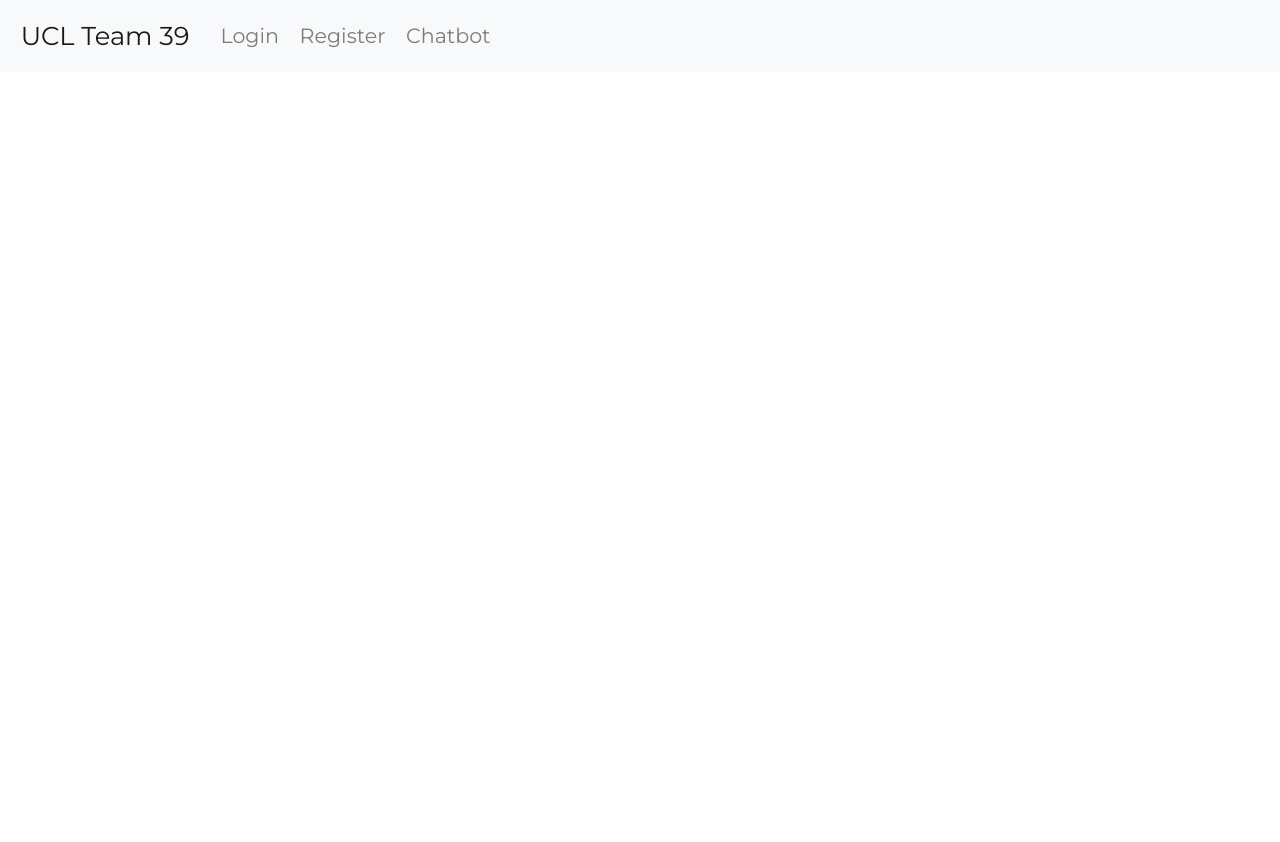
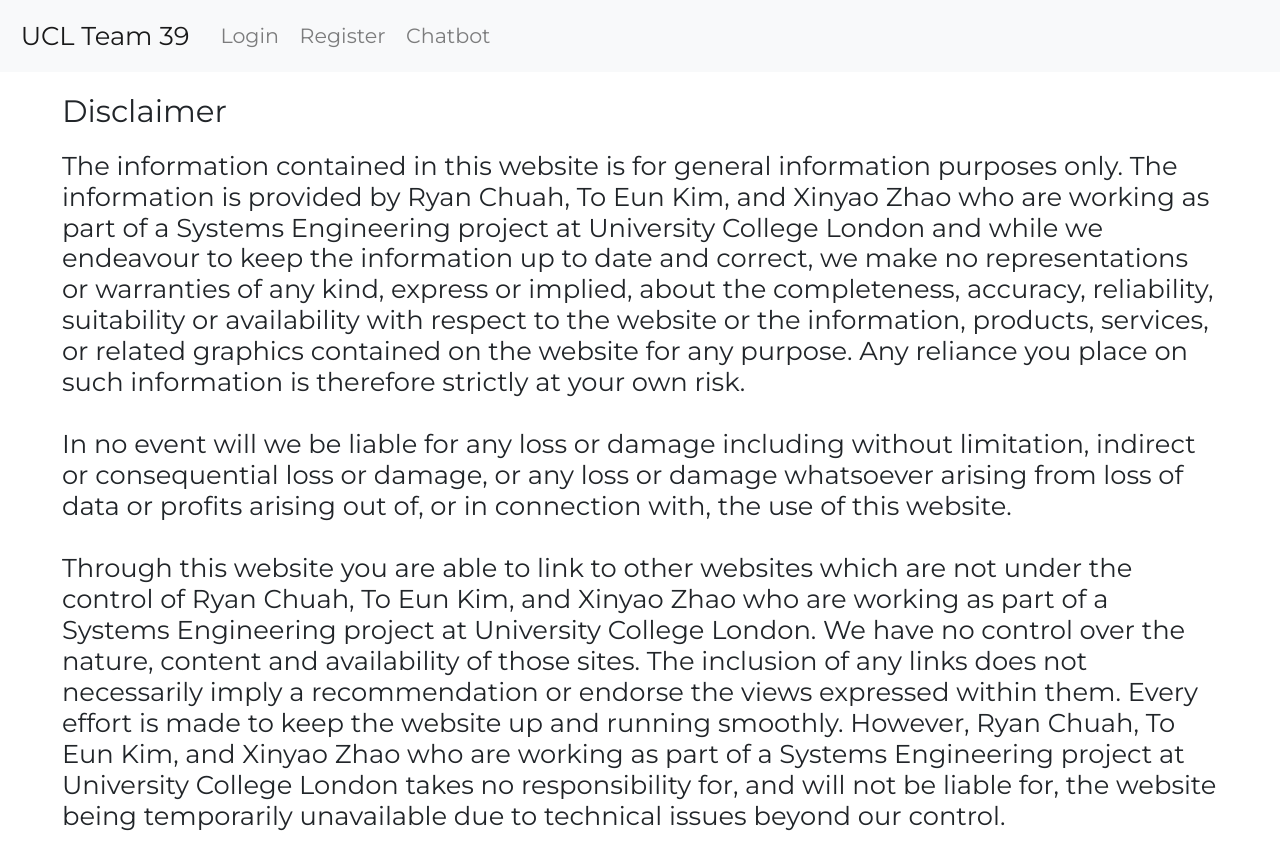
Before and after one commit to ryanchuah/compliance-client, a React (Create React App) app: page /disclaimer in a window 1280 px wide. Before the commit the page ends 800 px from the top, so only its background shows below. Built offline with nearby package versions, Linux system fonts and the light colour scheme; no server answers.

Commit message:
added disclaimer and dashboard text

```diff
--- a/src/App.js
+++ b/src/App.js
@@ -6,6 +6,7 @@
 import NavigationBar from "./components/NavigationBar";
 import Dashboard from "./pages/Dashboard";
 import ServerError from "./pages/ServerError";
+import Disclaimer from "./pages/Disclaimer";
 import Chatbot from "./pages/Chatbot";
 import axios from "axios";
 import History from "./pages/History";
@@ -160,7 +161,13 @@
             {user.loggedIn && <p>Join the party, {user.username}!</p>}
             <div className="mx-5">
                 {activeRoutes}
-
+                <Route
+                    exact
+                    path="/disclaimer"
+                    render={props => {
+                        return <Disclaimer />;
+                    }}
+                />
 
                 <Route
                     exact
--- a/src/pages/Chatbot.js
+++ b/src/pages/Chatbot.js
@@ -5,13 +5,13 @@
 import "../App";
 import { v4 as uuidv4 } from "uuid";
 import axios from "axios";
-import LoadingScreen from "./LoadingScreen"
+import LoadingScreen from "./LoadingScreen";
 
 function Chatbot(props) {
     const [userMessage, setUserMessage] = useState("");
     const [conversationHistory, setConversationHistory] = useState([]);
-    const [historyIsLoading, setHistoryIsLoading] = useState(true)
-    const [isStartOfNewSession, setIsStartOfNewSession] = useState(true)
+    const [historyIsLoading, setHistoryIsLoading] = useState(true);
+    const [isStartOfNewSession, setIsStartOfNewSession] = useState(true);
     useEffect(() => {
         async function fetchHistory() {
             const resultHistory = [];
@@ -22,8 +22,6 @@
                 if (i !== 3 * n) {
                     // ignore timestamps
                     if (i == 3 * n + 1) {
-                        console.log("2: ", history[i]);
-
                         var msg = {
                             text: history[i],
                             user: "human"
@@ -40,14 +38,15 @@
                 }
             }
             setConversationHistory(resultHistory);
-            setHistoryIsLoading(false)
+            setHistoryIsLoading(false);
+            scrollToBottom(200);
         }
-        if (!(props.user && props.user.sessionID)){
+        if (!(props.user && props.user.sessionID)) {
             // user is guest
-            setHistoryIsLoading(false)
-            return
+            setHistoryIsLoading(false);
+            return;
         }
-        if (historyIsLoading){
+        if (historyIsLoading) {
             fetchHistory();
         }
     }, [historyIsLoading]);
@@ -64,7 +63,7 @@
     }
 
     useEffect(() => {
-        scrollToBottom();
+        scrollToBottom(500);
     }, [conversationHistory[conversationHistory.length - 1]]);
 
     const handleChange = event => {
@@ -98,7 +97,7 @@
                 isStartOfNewSession
             })
         });
-        setIsStartOfNewSession(false)
+        setIsStartOfNewSession(false);
 
         const data = await response.json();
         console.log(data);
@@ -130,14 +129,15 @@
         ChatBubble(e.text, index, e.user)
     );
 
-    function scrollToBottom() {
+    function scrollToBottom(duration) {
         animateScroll.scrollToBottom({
-            containerId: "chat-container"
+            containerId: "chat-container",
+            duration: duration || null
         });
     }
 
-    if (historyIsLoading){
-        return <LoadingScreen/>
+    if (historyIsLoading) {
+        return <LoadingScreen />;
     }
 
     return (
--- a/src/pages/Dashboard.js
+++ b/src/pages/Dashboard.js
@@ -1,7 +1,25 @@
 import React, { useState, useEffect } from "react";
+import { Link } from "react-router-dom";
 
 function Dashboard(props) {
-    return <div>{<p>Welcome {props.user.userData.name}</p>}</div>;
+    return (
+        <div className="text-center">
+            <h4 className="my-5">Welcome, {props.user.userData.name}</h4>
+            <h5 className="mt-5">
+                The goal of this project is to build a smart digital assistant
+                in the form of a chatbot, which assists users in navigating the
+                large number of compliance-related documents that Medicines and
+                Healthcare products Regulatory Agency (MHRA), the National
+                Institute for Health and Care Excellence (NICE), and NHS Digital
+                (NHSD) provide.
+            </h5>
+            <h5 className="mt-5">
+                However, this project does not in any way guarantee that you
+                will achieve compliance. More information can be viewed at our{" "}
+                <Link to="/disclaimer">Disclaimer</Link>
+            </h5>
+        </div>
+    );
 }
 
 export default Dashboard;
--- /dev/null
+++ b/src/pages/Disclaimer.js
@@ -0,0 +1,43 @@
+import React, { useState, useEffect } from "react";
+
+function Disclaimer(props) {
+    return (
+        <div>
+            <h4 className="my-3">Disclaimer</h4>
+            <h5>
+                The information contained in this website is for general
+                information purposes only. The information is provided by Ryan
+                Chuah, To Eun Kim, and Xinyao Zhao who are working as part of a
+                Systems Engineering project at University College London and while we
+                endeavour to keep the information up to date and correct, we
+                make no representations or warranties of any kind, express or
+                implied, about the completeness, accuracy, reliability,
+                suitability or availability with respect to the website or the
+                information, products, services, or related graphics contained
+                on the website for any purpose. Any reliance you place on such
+                information is therefore strictly at your own risk.
+                <br/>
+                <br/>
+                In no event will we be liable for any loss or damage including
+                without limitation, indirect or consequential loss or damage, or
+                any loss or damage whatsoever arising from loss of data or
+                profits arising out of, or in connection with, the use of this
+                website.
+                <br/>
+                <br/>
+                Through this website you are able to link to other websites
+                which are not under the control of Ryan Chuah, To Eun Kim, and
+                Xinyao Zhao who are working as part of a Systems Engineering project at University College London. We have no control over the nature, content
+                and availability of those sites. The inclusion of any links does
+                not necessarily imply a recommendation or endorse the views
+                expressed within them. Every effort is made to keep the website
+                up and running smoothly. However, Ryan Chuah, To Eun Kim, and
+                Xinyao Zhao who are working as part of a Systems Engineering project at University College London takes no responsibility for, and will not be
+                liable for, the website being temporarily unavailable due to
+                technical issues beyond our control.
+            </h5>
+        </div>
+    );
+}
+
+export default Disclaimer;
--- a/src/pages/Login.js
+++ b/src/pages/Login.js
@@ -1,6 +1,6 @@
 import React, { useState } from "react";
 import axios from "axios";
-import { Redirect, useLocation, useHistory } from "react-router-dom";
+import { useLocation, useHistory } from "react-router-dom";
 import FormErrors from "../components/FormErrors";
 import FlashMessage from "../components/FlashMessage";
 import { Form, Button } from "react-bootstrap"
```
